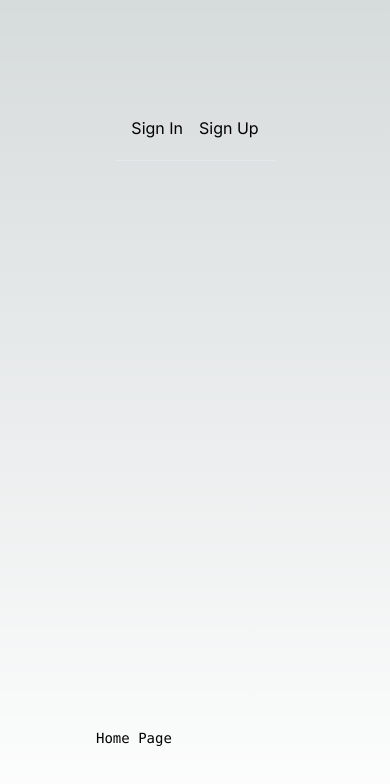
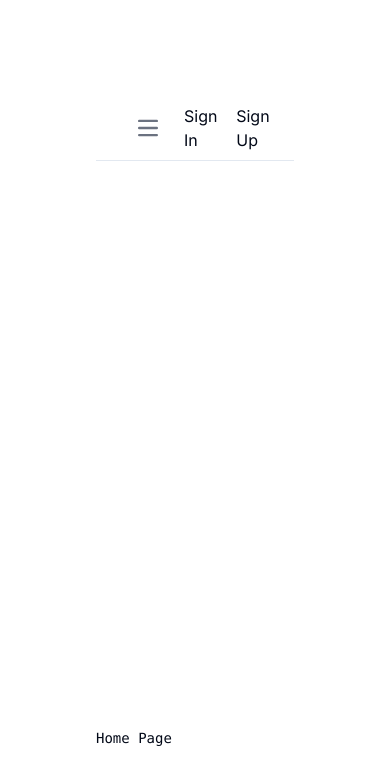
Before and after one commit to brandon-moy/study-buddy-2, a Next.js app: page / in a window 390 px wide. Shown: the top 784 px of the page. Built offline with nearby package versions, Linux system fonts and the light colour scheme.

Commit message:
Installed shadcn to use components in future, created public-nav for adding navbar links to different pages

```diff
--- a/app/globals.css
+++ b/app/globals.css
@@ -2,32 +2,75 @@
 @tailwind components;
 @tailwind utilities;
 
-:root {
-  --foreground-rgb: 0, 0, 0;
-  --background-start-rgb: 214, 219, 220;
-  --background-end-rgb: 255, 255, 255;
-}
+@layer base {
+  :root {
+    --background: 0 0% 100%;
+    --foreground: 222.2 84% 4.9%;
 
-@media (prefers-color-scheme: dark) {
-  :root {
-    --foreground-rgb: 255, 255, 255;
-    --background-start-rgb: 0, 0, 0;
-    --background-end-rgb: 0, 0, 0;
+    --card: 0 0% 100%;
+    --card-foreground: 222.2 84% 4.9%;
+
+    --popover: 0 0% 100%;
+    --popover-foreground: 222.2 84% 4.9%;
+
+    --primary: 222.2 47.4% 11.2%;
+    --primary-foreground: 210 40% 98%;
+
+    --secondary: 210 40% 96.1%;
+    --secondary-foreground: 222.2 47.4% 11.2%;
+
+    --muted: 210 40% 96.1%;
+    --muted-foreground: 215.4 16.3% 46.9%;
+
+    --accent: 210 40% 96.1%;
+    --accent-foreground: 222.2 47.4% 11.2%;
+
+    --destructive: 0 84.2% 60.2%;
+    --destructive-foreground: 210 40% 98%;
+
+    --border: 214.3 31.8% 91.4%;
+    --input: 214.3 31.8% 91.4%;
+    --ring: 222.2 84% 4.9%;
+
+    --radius: 0.5rem;
+  }
+
+  .dark {
+    --background: 222.2 84% 4.9%;
+    --foreground: 210 40% 98%;
+
+    --card: 222.2 84% 4.9%;
+    --card-foreground: 210 40% 98%;
+
+    --popover: 222.2 84% 4.9%;
+    --popover-foreground: 210 40% 98%;
+
+    --primary: 210 40% 98%;
+    --primary-foreground: 222.2 47.4% 11.2%;
+
+    --secondary: 217.2 32.6% 17.5%;
+    --secondary-foreground: 210 40% 98%;
+
+    --muted: 217.2 32.6% 17.5%;
+    --muted-foreground: 215 20.2% 65.1%;
+
+    --accent: 217.2 32.6% 17.5%;
+    --accent-foreground: 210 40% 98%;
+
+    --destructive: 0 62.8% 30.6%;
+    --destructive-foreground: 210 40% 98%;
+
+    --border: 217.2 32.6% 17.5%;
+    --input: 217.2 32.6% 17.5%;
+    --ring: 212.7 26.8% 83.9%;
   }
 }
 
-body {
-  color: rgb(var(--foreground-rgb));
-  background: linear-gradient(
-      to bottom,
-      transparent,
-      rgb(var(--background-end-rgb))
-    )
-    rgb(var(--background-start-rgb));
-}
-
-@layer utilities {
-  .text-balance {
-    text-wrap: balance;
+@layer base {
+  * {
+    @apply border-border;
+  }
+  body {
+    @apply bg-background text-foreground;
   }
 }
--- a/components/Navbars/AuthNavbar.tsx
+++ b/components/Navbars/AuthNavbar.tsx
@@ -1,5 +1,6 @@
 import { UserButton, auth } from "@clerk/nextjs";
 import { redirect } from "next/navigation";
+import PublicNav from "./public-nav";
 
 const AuthNavbar = async () => {
   const { userId } = auth();
@@ -11,6 +12,7 @@ const AuthNavbar = async () => {
   return (
     <div className="border-b">
       <div className="flex items-center h-16 px-4">
+        <PublicNav />
         <div className="flex items-center ml-auto space-x-4">
           <UserButton afterSignOutUrl="/" />
         </div>
--- a/components/Navbars/HomeNavbar.tsx
+++ b/components/Navbars/HomeNavbar.tsx
@@ -1,9 +1,11 @@
 import Link from "next/link";
+import PublicNav from "./public-nav";
 
 const HomeNavbar = async () => {
   return (
     <div className="border-b">
       <div className="flex items-center h-16 px-4">
+        <PublicNav />
         <div className="flex items-center ml-auto space-x-4">
           <Link href="/sign-in">Sign In</Link>
           <Link href="/sign-up">Sign Up</Link>
--- /dev/null
+++ b/components/Navbars/public-nav.tsx
@@ -0,0 +1,76 @@
+"use client";
+
+import { cn } from "@/lib/utils";
+import Link from "next/link";
+import { useParams, usePathname } from "next/navigation";
+import { useState } from "react";
+
+const PublicNav = ({
+  className,
+  ...props
+}: React.HTMLAttributes<HTMLElement>) => {
+  const [show, setShow] = useState(false);
+  const pathname = usePathname();
+  const params = useParams();
+  const routes = [
+    {
+      href: `/dashboard`,
+      label: "Create Flashcards",
+      active: pathname === `/dashboard`,
+    },
+  ];
+
+  return (
+    <nav className={cn("flex items-center space-x-4 lg:space-x-6", className)}>
+      <div className="flex flex-wrap items-center justify-between max-w-screen-xl p-4 mx-auto">
+        <button
+          onClick={() => setShow(!show)}
+          type="button"
+          data-collapse-toggle="navbar-default"
+          className="inline-flex items-center justify-center w-10 h-10 p-2 text-sm text-gray-500 rounded-lg md:hidden hover:bg-gray-100 focus:outline-none focus:ring-2 focus:ring-gray-200 dark:text-gray-400 dark:hover:bg-gray-700 dark:focus:ring-gray-600"
+        >
+          <span className="sr-only">Open main menu</span>
+          <svg
+            className="w-5 h-5"
+            aria-hidden="true"
+            xmlns="http://www.w3.org/2000/svg"
+            fill="none"
+            viewBox="0 0 17 14"
+          >
+            <path
+              stroke="currentColor"
+              stroke-linecap="round"
+              stroke-linejoin="round"
+              stroke-width="2"
+              d="M1 1h15M1 7h15M1 13h15"
+            />
+          </svg>
+        </button>
+        <div
+          className={`${show ? "" : "hidden"} w-full md:block md:w-auto`}
+          id="navbar-default"
+        >
+          <ul className="absolute flex flex-col z-50 gap-y-4 w-[175px] h-[310px] sm:h-auto p-4 mt-4 font-medium bg-white border rounded-lg sm:relative md:p-0 md:flex-row md:space-x-8 md:mt-0 md:border-0 dark:bg-gray-800 dark:bg-gray-900 dark:border-gray-700 sm:bg-transparent sm:dark:bg-transparent">
+            {routes.map((route) => (
+              <Link
+                onClick={() => setShow(false)}
+                key={route.href}
+                href={route.href}
+                className={cn(
+                  "text-sm font-medium transition-colors hover:text-primary",
+                  route.active
+                    ? "text-black dark:text-white"
+                    : "text-muted-foreground"
+                )}
+              >
+                {route.label}
+              </Link>
+            ))}
+          </ul>
+        </div>
+      </div>
+    </nav>
+  );
+};
+
+export default PublicNav;
--- /dev/null
+++ b/lib/utils.ts
@@ -0,0 +1,6 @@
+import { type ClassValue, clsx } from "clsx"
+import { twMerge } from "tailwind-merge"
+
+export function cn(...inputs: ClassValue[]) {
+  return twMerge(clsx(inputs))
+}
--- a/tailwind.config.ts
+++ b/tailwind.config.ts
@@ -1,20 +1,80 @@
-import type { Config } from "tailwindcss";
+import type { Config } from "tailwindcss"
 
-const config: Config = {
+const config = {
+  darkMode: ["class"],
   content: [
-    "./pages/**/*.{js,ts,jsx,tsx,mdx}",
-    "./components/**/*.{js,ts,jsx,tsx,mdx}",
-    "./app/**/*.{js,ts,jsx,tsx,mdx}",
-  ],
+    './pages/**/*.{ts,tsx}',
+    './components/**/*.{ts,tsx}',
+    './app/**/*.{ts,tsx}',
+    './src/**/*.{ts,tsx}',
+	],
+  prefix: "",
   theme: {
+    container: {
+      center: true,
+      padding: "2rem",
+      screens: {
+        "2xl": "1400px",
+      },
+    },
     extend: {
-      backgroundImage: {
-        "gradient-radial": "radial-gradient(var(--tw-gradient-stops))",
-        "gradient-conic":
-          "conic-gradient(from 180deg at 50% 50%, var(--tw-gradient-stops))",
+      colors: {
+        border: "hsl(var(--border))",
+        input: "hsl(var(--input))",
+        ring: "hsl(var(--ring))",
+        background: "hsl(var(--background))",
+        foreground: "hsl(var(--foreground))",
+        primary: {
+          DEFAULT: "hsl(var(--primary))",
+          foreground: "hsl(var(--primary-foreground))",
+        },
+        secondary: {
+          DEFAULT: "hsl(var(--secondary))",
+          foreground: "hsl(var(--secondary-foreground))",
+        },
+        destructive: {
+          DEFAULT: "hsl(var(--destructive))",
+          foreground: "hsl(var(--destructive-foreground))",
+        },
+        muted: {
+          DEFAULT: "hsl(var(--muted))",
+          foreground: "hsl(var(--muted-foreground))",
+        },
+        accent: {
+          DEFAULT: "hsl(var(--accent))",
+          foreground: "hsl(var(--accent-foreground))",
+        },
+        popover: {
+          DEFAULT: "hsl(var(--popover))",
+          foreground: "hsl(var(--popover-foreground))",
+        },
+        card: {
+          DEFAULT: "hsl(var(--card))",
+          foreground: "hsl(var(--card-foreground))",
+        },
+      },
+      borderRadius: {
+        lg: "var(--radius)",
+        md: "calc(var(--radius) - 2px)",
+        sm: "calc(var(--radius) - 4px)",
+      },
+      keyframes: {
+        "accordion-down": {
+          from: { height: "0" },
+          to: { height: "var(--radix-accordion-content-height)" },
+        },
+        "accordion-up": {
+          from: { height: "var(--radix-accordion-content-height)" },
+          to: { height: "0" },
+        },
+      },
+      animation: {
+        "accordion-down": "accordion-down 0.2s ease-out",
+        "accordion-up": "accordion-up 0.2s ease-out",
       },
     },
   },
-  plugins: [],
-};
-export default config;
+  plugins: [require("tailwindcss-animate")],
+} satisfies Config
+
+export default config
```
Also changed, not shown: package.json (+6 -1 lines), components.json (added), 1 other file (tests, documents, lock files or other folders).
